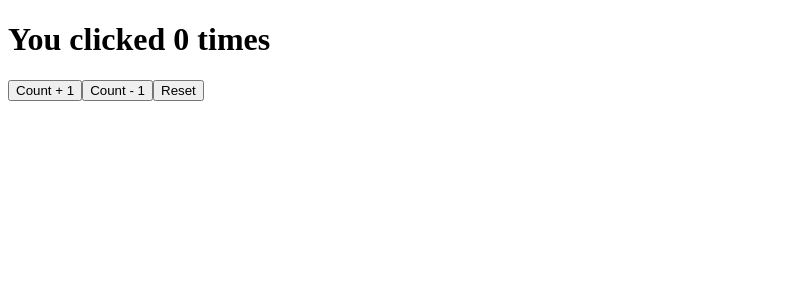
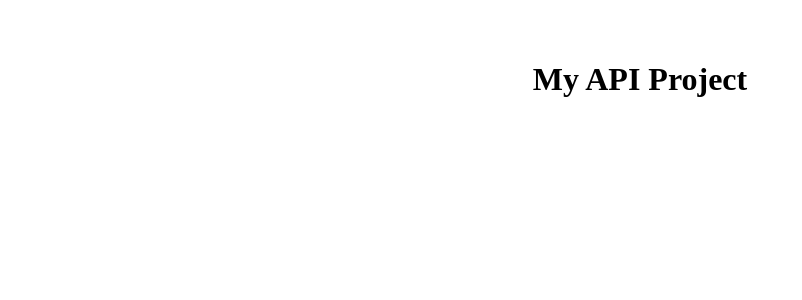
Before and after one commit to darunbjork/api-project, a React (Vite) app: page / in a window 1280 px wide. Shown: the top 300 px of the page, without its empty margins (0-802 px from the left). Built offline with nearby package versions, Linux system fonts and the light colour scheme.

Commit message:
render text

```diff
--- a/src/App.jsx
+++ b/src/App.jsx
@@ -1,16 +1,6 @@
-import { useState } from "react";
-
+import "./App.css";
 function App() {
-  const [count, setCount] = useState(0);
-
-  return (
-    <div>
-      <h1>You clicked {count} times</h1>
-      <button onClick={() => setCount(count + 1)}>Count + 1</button>
-      <button onClick={() => setCount(count - 1)}>Count - 1</button>
-      <button onClick={() => setCount(0)}>Reset</button>
-    </div>
-  );
+  return <h1>My API Project</h1>;
 }
 
 export default App;
```
